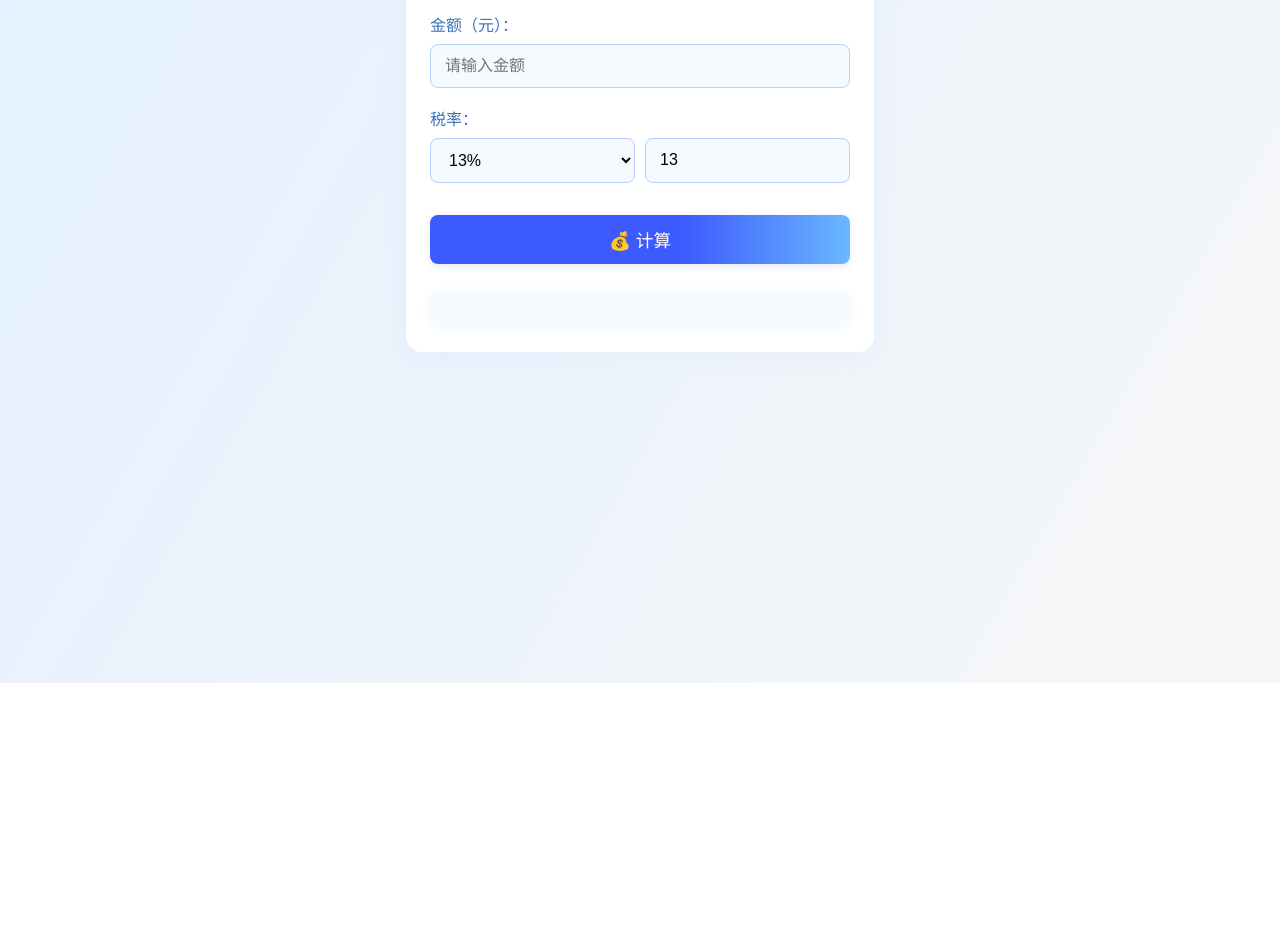
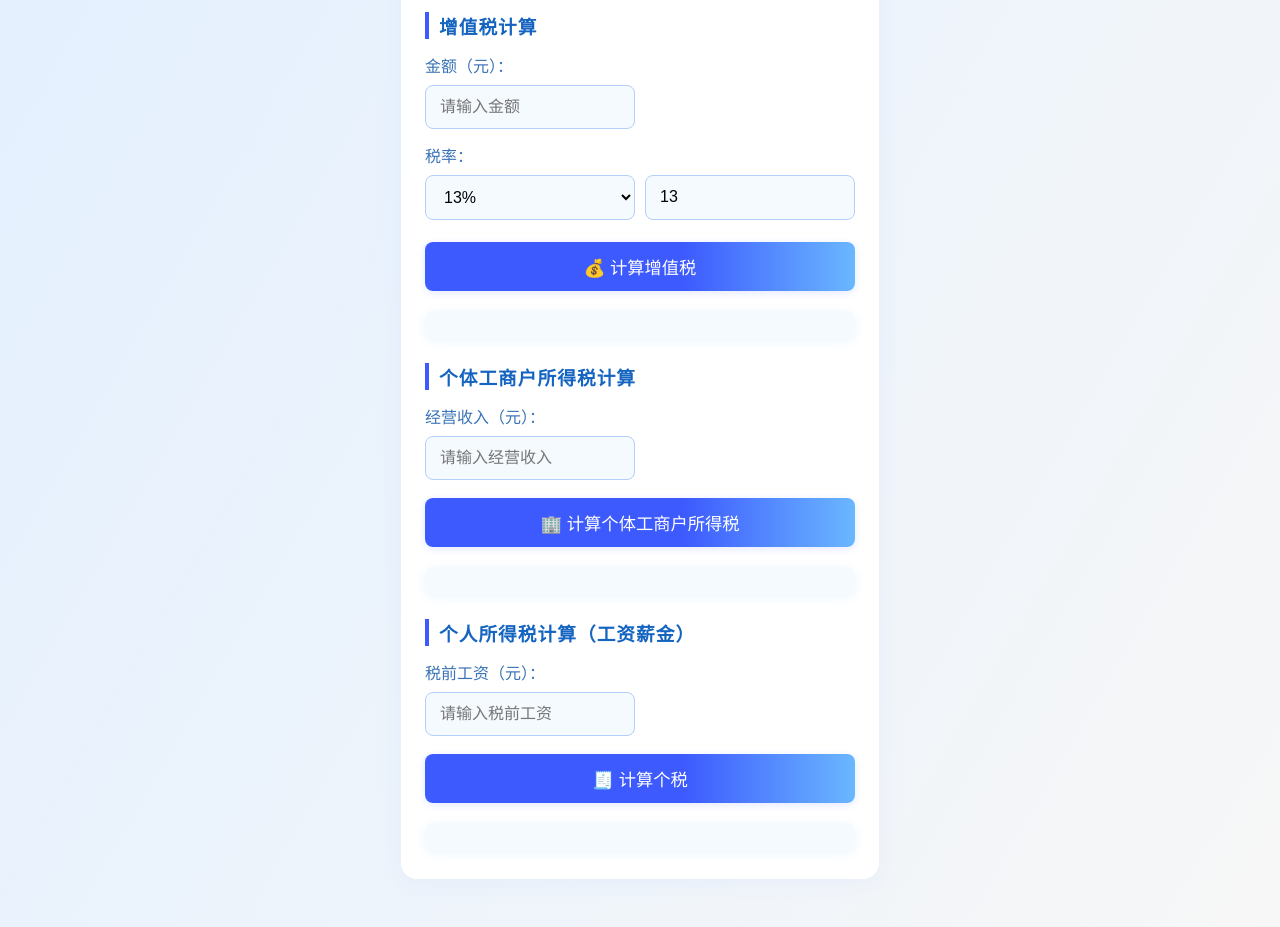
Before and after one commit to elricshadow/China_Tax_calculation, a plain HTML site: page index.html in a window 1280 px wide. Shown: the part 165-1092 px from the top of the page. Before the commit the page ends 848 px from the top, so only its background shows below. Drawn offline with Linux system fonts and the light colour scheme.

Commit message:
Refactor tax calculator HTML structure and styles

```diff
--- a/index.html
+++ b/index.html
@@ -2,7 +2,7 @@
 <html lang="zh">
 <head>
     <meta charset="UTF-8">
-    <title>中国增值税计算器</title>
+    <title>中国税费计算器</title>
     <meta name="viewport" content="width=device-width, initial-scale=1">
     <style>
         body {
@@ -15,10 +15,9 @@
             background: #fff;
             padding: 28px 24px;
             border-radius: 16px;
-            max-width: 420px;
+            max-width: 430px;
             margin: 48px auto;
             box-shadow: 0 4px 24px #d1e2fe55;
-            position: relative;
         }
         h2 {
             text-align: center;
@@ -27,15 +26,23 @@
             font-size: 2rem;
             letter-spacing: 2px;
         }
+        .section-title {
+            font-size: 1.17rem;
+            color: #1565c0;
+            margin: 24px 0 12px;
+            font-weight: bold;
+            border-left: 4px solid #3d5afe;
+            padding-left: 10px;
+            letter-spacing: 1px;
+        }
         label {
             display: block;
-            margin: 18px 0 8px;
+            margin: 14px 0 8px;
             font-size: 1rem;
             color: #3973b7;
         }
-        /* 金额输入框 */
-        #amount {
-            width: 390px;
+        #amount, #salary, #biz-income {
+            width: 180px;
             min-width: 100px;
             padding: 12px 14px;
             font-size: 1rem;
@@ -46,7 +53,7 @@
             outline: none;
             display: block;
         }
-        #amount:focus {
+        #amount:focus, #salary:focus, #biz-income:focus {
             border-color: #3d5afe;
         }
         select, #rate {
@@ -73,11 +80,11 @@
             padding: 12px;
             background: linear-gradient(90deg, #3d5afe 60%, #6ab7ff 100%);
             color: #fff;
-            font-size: 1.1rem;
+            font-size: 1.08rem;
             border: none;
             border-radius: 8px;
             cursor: pointer;
-            margin-top: 28px;
+            margin-top: 18px;
             box-shadow: 0 2px 8px #e3eafc;
             transition: background 0.3s, box-shadow 0.2s;
         }
@@ -86,11 +93,11 @@
             box-shadow: 0 4px 16px #bdd7fa88;
         }
         .result {
-            margin-top: 28px;
-            font-size: 1.08rem;
+            margin-top: 20px;
+            font-size: 1.05rem;
             background: #f5faff;
             border-radius: 10px;
-            padding: 16px 12px;
+            padding: 14px 10px;
             box-shadow: 0 2px 12px #c3e0ff55;
             animation: fadein 0.7s;
         }
@@ -107,26 +114,29 @@
             margin-right: 6px;
             font-size: 1.1em;
         }
-        @keyframes fadein {
-            from { opacity: 0; transform: translateY(18px);}
-            to { opacity: 1; transform: translateY(0);}
-        }
         .err {
             color: #e53935;
             text-align: center;
             font-weight: bold;
             padding: 8px 0;
         }
+        @keyframes fadein {
+            from { opacity: 0; transform: translateY(18px);}
+            to { opacity: 1; transform: translateY(0);}
+        }
         @media (max-width: 500px) {
-            .container { max-width: 98vw; padding: 16px 4vw;}
+            .container { max-width: 98vw; padding: 12px 2vw;}
             h2 { font-size: 1.2rem;}
-            #amount { width: 100px;}
+            #amount, #salary, #biz-income { width: 100px;}
         }
     </style>
 </head>
 <body>
     <div class="container">
-        <h2>中国增值税计算器</h2>
+        <h2>中国税费计算器</h2>
+
+        <!-- 增值税部分 -->
+        <div class="section-title">增值税计算</div>
         <label for="amount">金额（元）：</label>
         <input type="number" id="amount" min="0" step="0.01" placeholder="请输入金额">
 
@@ -143,12 +153,26 @@
             </select>
             <input type="number" id="rate" min="0" max="100" step="0.01" placeholder="税率(%)" value="13" oninput="selectOtherRate()">
         </div>
+        <button onclick="calculateVAT()">💰 计算增值税</button>
+        <div class="result" id="vat-result"></div>
 
-        <button onclick="calculateVAT()">💰 计算</button>
-        <div class="result" id="result"></div>
+        <!-- 个体工商户所得税部分（提前） -->
+        <div class="section-title">个体工商户所得税计算</div>
+        <label for="biz-income">经营收入（元）：</label>
+        <input type="number" id="biz-income" min="0" step="0.01" placeholder="请输入经营收入">
+        <button onclick="calculateBizTax()">🏢 计算个体工商户所得税</button>
+        <div class="result" id="biz-result"></div>
+
+        <!-- 个人所得税部分（后置） -->
+        <div class="section-title">个人所得税计算（工资薪金）</div>
+        <label for="salary">税前工资（元）：</label>
+        <input type="number" id="salary" min="0" step="0.01" placeholder="请输入税前工资">
+        <button onclick="calculateIncomeTax()">🧾 计算个税</button>
+        <div class="result" id="income-result"></div>
     </div>
 
     <script>
+        // 增值税逻辑
         function updateRateInput() {
             var select = document.getElementById('rate-select');
             var rateInput = document.getElementById('rate');
@@ -172,31 +196,110 @@
             var rate = parseFloat(document.getElementById('rate').value);
 
             if (isNaN(amount) || isNaN(rate) || amount < 0 || rate < 0 || rate > 100) {
-                document.getElementById('result').innerHTML = "<div class='err'>请输入有效的金额和税率（0-100）</div>";
+                document.getElementById('vat-result').innerHTML = "<div class='err'>请输入有效的金额和税率（0-100）</div>";
                 return;
             }
 
             var r = rate / 100;
-
-            // 价外税
             var vatOutside = amount * r;
             var totalOutside = amount + vatOutside;
-
-            // 价内税
             var vatInside = amount * r / (1 + r);
             var amountWithoutTax = amount / (1 + r);
 
-            document.getElementById('result').innerHTML =
+            document.getElementById('vat-result').innerHTML =
                 "<div class='tax-type'>价外税</div>" +
                 "未含税金额：<b style='color:#1565c0;'>" + amount.toFixed(2) + "</b> 元<br>" +
                 "增值税：<b style='color:#43a047;'>" + vatOutside.toFixed(2) + "</b> 元<br>" +
                 "含税总额：<b style='color:#3d5afe;'>" + totalOutside.toFixed(2) + "</b> 元<br>" +
-
                 "<div class='tax-type'>价内税</div>" +
                 "含税金额：<b style='color:#1565c0;'>" + amount.toFixed(2) + "</b> 元<br>" +
                 "增值税：<b style='color:#e65100;'>" + vatInside.toFixed(2) + "</b> 元<br>" +
                 "未含税金额：<b style='color:#00838f;'>" + amountWithoutTax.toFixed(2) + "</b> 元";
         }
+
+        // 个体工商户所得税逻辑
+        function calculateBizTax() {
+            var income = parseFloat(document.getElementById('biz-income').value);
+            var threshold = 20000; // 个体工商户起征点
+            if (isNaN(income) || income < 0) {
+                document.getElementById('biz-result').innerHTML = "<div class='err'>请输入有效的经营收入</div>";
+                return;
+            }
+            var taxable = income - threshold;
+            if (taxable <= 0) {
+                document.getElementById('biz-result').innerHTML = "<b>应纳税所得额为0，无需缴纳所得税。</b><br>税后收入：<span style='color: #43a047;'>" + income.toFixed(2) + "</span> 元";
+                return;
+            }
+
+            // 个体工商户经营所得速算表
+            var taxRate = 0, quickDeduction = 0, taxLevel = '';
+            if (taxable <= 20000) {
+                taxRate = 5; quickDeduction = 0; taxLevel = '第1级';
+            } else if (taxable <= 30000) {
+                taxRate = 10; quickDeduction = 1000; taxLevel = '第2级';
+            } else if (taxable <= 40000) {
+                taxRate = 20; quickDeduction = 3000; taxLevel = '第3级';
+            } else if (taxable <= 60000) {
+                taxRate = 30; quickDeduction = 7000; taxLevel = '第4级';
+            } else if (taxable <= 80000) {
+                taxRate = 35; quickDeduction = 12000; taxLevel = '第5级';
+            } else {
+                taxRate = 45; quickDeduction = 22000; taxLevel = '第6级';
+            }
+
+            var tax = taxable * taxRate / 100 - quickDeduction;
+            var actualIncome = income - tax;
+
+            document.getElementById('biz-result').innerHTML =
+                "<div class='tax-type'>个体工商户所得税</div>" +
+                "应纳税所得额：<b>" + taxable.toFixed(2) + "</b> 元<br>" +
+                "适用税率：<b>" + taxRate + "%</b>（" + taxLevel + "，速算扣除数：" + quickDeduction + " 元）<br>" +
+                "应纳税额：<b style='color:#e65100;'>" + tax.toFixed(2) + "</b> 元<br>" +
+                "税后收入：<b style='color:#43a047;'>" + actualIncome.toFixed(2) + "</b> 元";
+        }
+
+        // 个人所得税逻辑
+        function calculateIncomeTax() {
+            var salary = parseFloat(document.getElementById('salary').value);
+            var threshold = 5000; // 个人所得税起征点
+            if (isNaN(salary) || salary < 0) {
+                document.getElementById('income-result').innerHTML = "<div class='err'>请输入有效的税前工资</div>";
+                return;
+            }
+            var taxable = salary - threshold;
+            if (taxable <= 0) {
+                document.getElementById('income-result').innerHTML = "<b>应纳税所得额为0，无需缴纳个税。</b><br>实发工资：<span style='color: #43a047;'>" + salary.toFixed(2) + "</span> 元";
+                return;
+            }
+
+            // 工资薪金速算表分级
+            var taxRate = 0, quickDeduction = 0, taxLevel = '';
+            if (taxable <= 3000) {
+                taxRate = 3; quickDeduction = 0; taxLevel = '第1级';
+            } else if (taxable <= 12000) {
+                taxRate = 10; quickDeduction = 210; taxLevel = '第2级';
+            } else if (taxable <= 25000) {
+                taxRate = 20; quickDeduction = 1410; taxLevel = '第3级';
+            } else if (taxable <= 35000) {
+                taxRate = 25; quickDeduction = 2660; taxLevel = '第4级';
+            } else if (taxable <= 55000) {
+                taxRate = 30; quickDeduction = 4410; taxLevel = '第5级';
+            } else if (taxable <= 80000) {
+                taxRate = 35; quickDeduction = 7160; taxLevel = '第6级';
+            } else {
+                taxRate = 45; quickDeduction = 15160; taxLevel = '第7级';
+            }
+
+            var tax = taxable * taxRate / 100 - quickDeduction;
+            var actualSalary = salary - tax;
+
+            document.getElementById('income-result').innerHTML =
+                "<div class='tax-type'>个人所得税（工资薪金）</div>" +
+                "应纳税所得额：<b>" + taxable.toFixed(2) + "</b> 元<br>" +
+                "适用税率：<b>" + taxRate + "%</b>（" + taxLevel + "，速算扣除数：" + quickDeduction + " 元）<br>" +
+                "应纳税额：<b style='color:#e65100;'>" + tax.toFixed(2) + "</b> 元<br>" +
+                "实发工资：<b style='color:#43a047;'>" + actualSalary.toFixed(2) + "</b> 元";
+        }
     </script>
 </body>
 </html>
```
